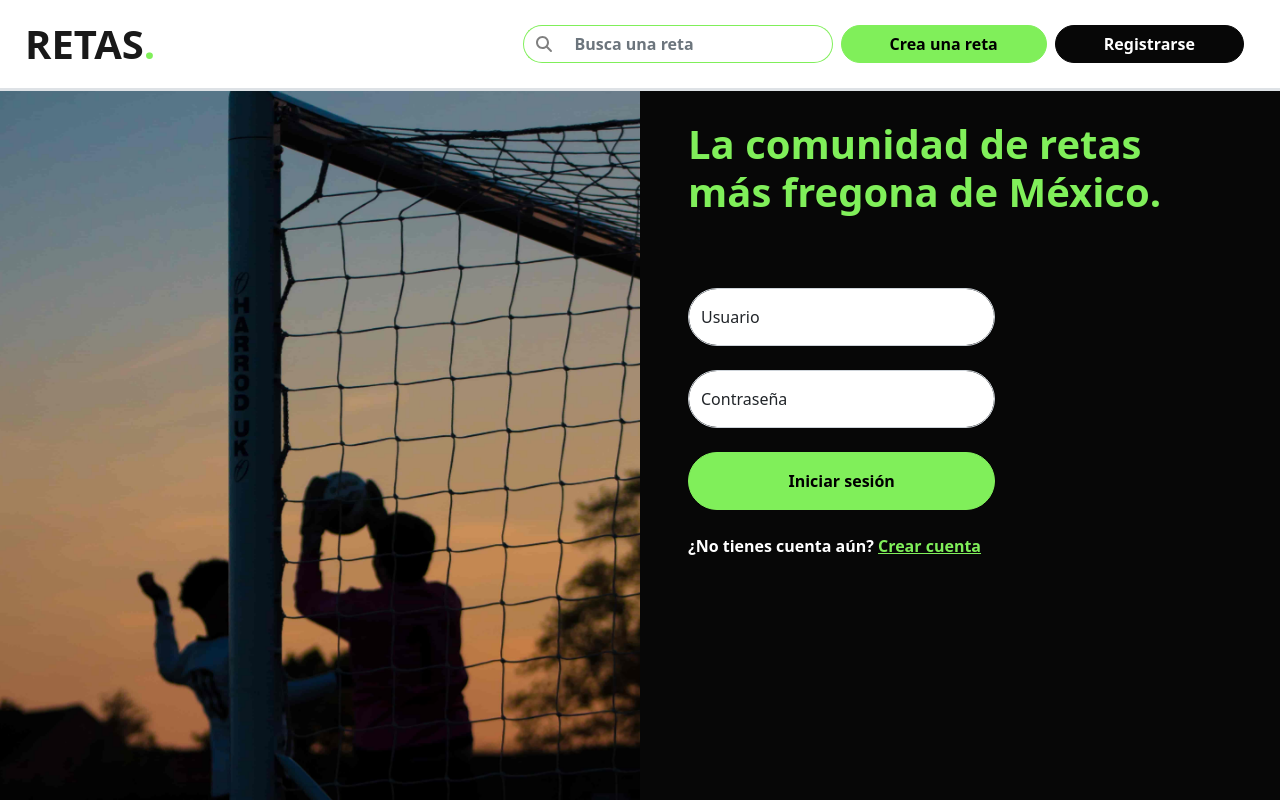
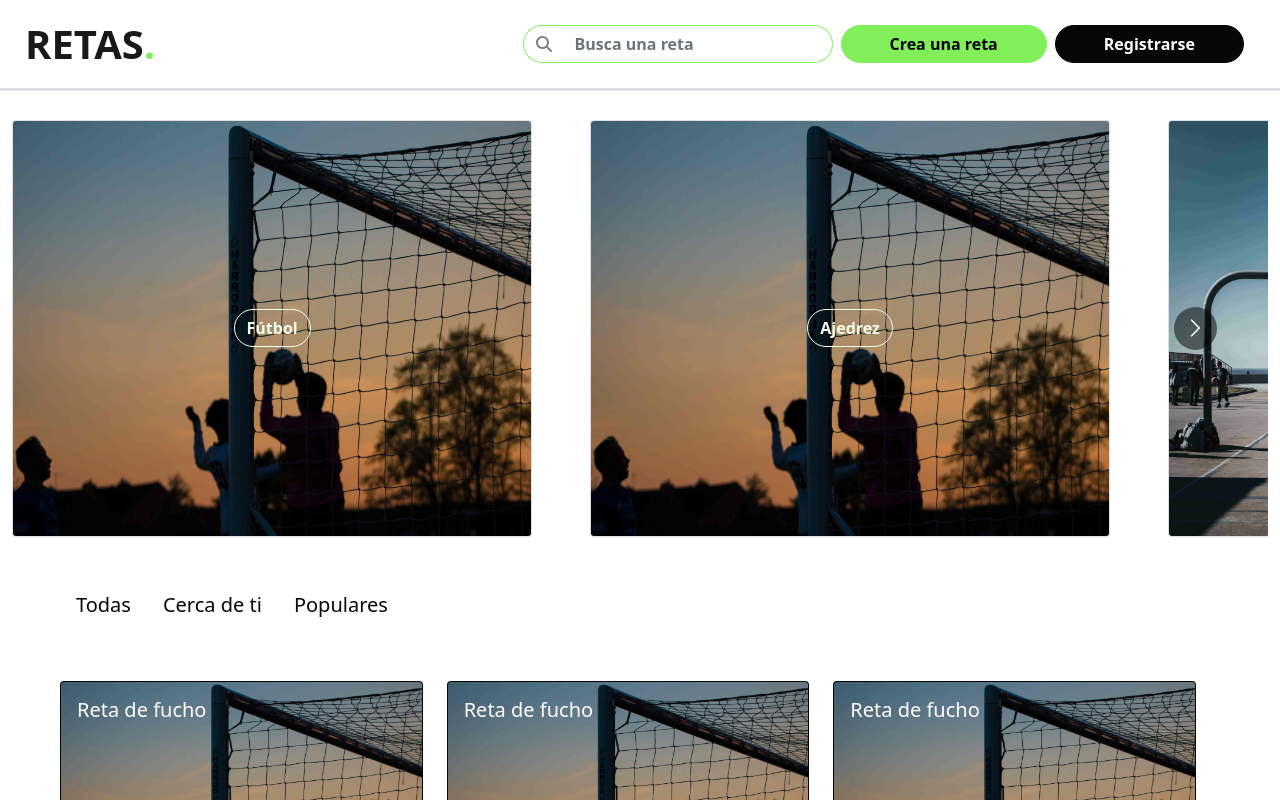
Before and after one commit to Sebas1245/Retas, a React (Create React App) app in the folder client/: page / in a window 1280 px wide. Before the commit this address led to /login. Shown: the top 800 px of the page. Built offline with nearby package versions, Linux system fonts and the light colour scheme; no server answers.

Commit message:
Make / (home) public route again

```diff
--- a/client/src/index.tsx
+++ b/client/src/index.tsx
@@ -19,8 +19,8 @@ ReactDOM.render(
   <BrowserRouter>
     <Navbar />
     <Routes>
+      <Route path='/' element={<Home/>} />
       <Route element={<ProtectedRoute/>}>
-        <Route path='/' element={<Home/>} />
         <Route path='/create_reta' element={<NewReta />} />
       </Route>
       <Route element={<GuestRoute/>}>
```
